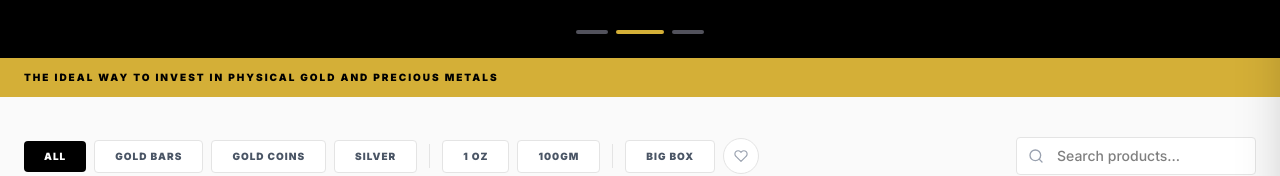
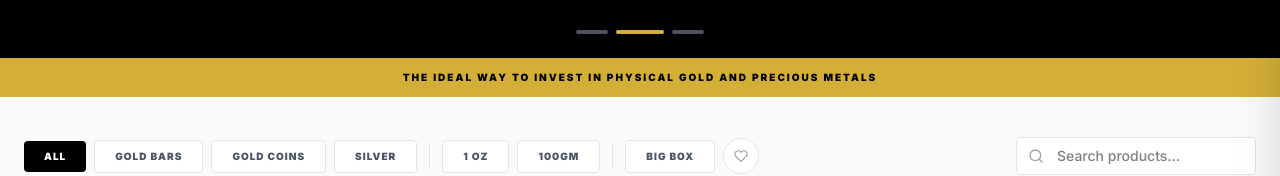
Before and after one commit to zendirectftw/Luxey, a Next.js app: page / in a window 1280 px wide. Shown: the part 495-671 px from the top of the page. Built offline with nearby package versions, Linux system fonts and the light colour scheme.

Commit message:
Center brand bar tagline

```diff
--- a/src/app/(public)/page.tsx
+++ b/src/app/(public)/page.tsx
@@ -121,8 +121,8 @@ export default function HomePage() {
 
             {/* ═══ BRAND BAR ═══ */}
             <div className="bg-[#D4AF37] py-3 px-6">
-                <div className="max-w-7xl mx-auto flex justify-between items-center">
-                    <p className="text-[9px] md:text-[10px] font-black uppercase tracking-[0.2em] text-black">
+                <div className="max-w-7xl mx-auto flex justify-center items-center">
+                    <p className="text-[9px] md:text-[10px] font-black uppercase tracking-[0.2em] text-black text-center">
                         The Ideal Way to Invest in Physical Gold and Precious Metals
                     </p>
                 </div>
```
